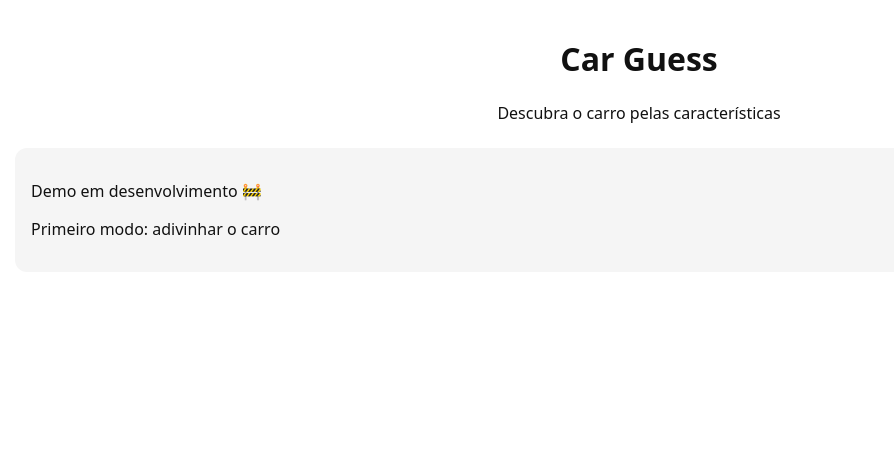
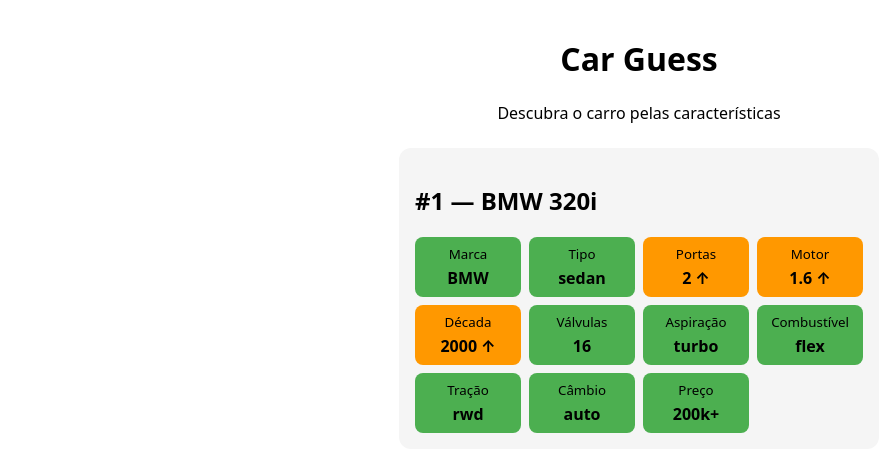
Before and after one commit to Lukezin03/Car-Guess-Demo, a React (Vite) app: page / in a window 1280 px wide. Shown: the top 472 px of the page, without its empty margins (1-895 px from the left). Built offline with nearby package versions, Linux system fonts and the light colour scheme.

Commit message:
adaptação e organização de codigo

```diff
--- a/src/App.jsx
+++ b/src/App.jsx
@@ -1,4 +1,66 @@
+import { cars } from './data/cars'
+
+function compareAttribute(guess, answer, type = 'equal') {
+  if (type === 'equal') {
+    return guess === answer ? 'correct' : 'neutral'
+  }
+
+  if (type === 'number') {
+    if (guess === answer) return 'correct'
+    return guess > answer ? 'down' : 'up'
+  }
+
+  if (type === 'range') {
+    return guess === answer ? 'correct' : 'neutral'
+  }
+
+  return 'neutral'
+}
+
+const ATTRIBUTES = [
+  { key: 'brand', label: 'Marca', type: 'equal' },
+  { key: 'type', label: 'Tipo', type: 'equal' },
+  { key: 'doors', label: 'Portas', type: 'number' },
+  { key: 'engine', label: 'Motor', type: 'number' },
+  { key: 'decade', label: 'Década', type: 'number' },
+  { key: 'valves', label: 'Válvulas', type: 'number' },
+  { key: 'aspiration', label: 'Aspiração', type: 'equal' },
+  { key: 'fuel', label: 'Combustível', type: 'equal' },
+  { key: 'traction', label: 'Tração', type: 'equal' },
+  { key: 'transmission', label: 'Câmbio', type: 'equal' },
+  { key: 'priceRange', label: 'Preço', type: 'range' }
+]
+
 function App() {
+  const answerCar = cars[0]
+
+  const guessedCar = {
+    brand: 'BMW',
+    model: '320i',
+    type: 'sedan',
+    doors: 2,
+    engine: 1.6,
+    decade: 2000,
+    valves: 16,
+    aspiration: 'turbo',
+    fuel: 'flex',
+    traction: 'rwd',
+    transmission: 'auto',
+    priceRange: '200k+'
+  }
+  const results = ATTRIBUTES.map(attr => {
+  const value = guessedCar[attr.key]
+  const answer = answerCar[attr.key]
+
+  return {
+    key: attr.key,
+    label: attr.label,
+    value,
+    result: compareAttribute(value, answer, attr.type)
+  }
+})
+
+
   return (
     <main style={styles.app}>
       <header style={styles.header}>
@@ -6,10 +68,36 @@
         <p>Descubra o carro pelas características</p>
       </header>
 
-      <section style={styles.game}>
-        <p>Demo em desenvolvimento 🚧</p>
-        <p>Primeiro modo: adivinhar o carro</p>
-      </section>
+      <section style={styles.card}>
+  <h2>#1 — {guessedCar.brand} {guessedCar.model}</h2>
+
+  <div style={styles.grid}>
+    {results.map(item => (
+      <div
+        key={item.key}
+        style={{
+          ...styles.cell,
+          backgroundColor:
+            item.result === 'correct'
+              ? '#4caf50'
+              : item.result === 'up' || item.result === 'down'
+              ? '#ff9800'
+              : '#e0e0e0'
+        }}
+      >
+        <small>{item.label}</small>
+
+<strong style={{ display: 'flex', justifyContent: 'center', gap: '4px' }}>
+  {item.value}
+  {item.result === 'up' && <span>↑</span>}
+  {item.result === 'down' && <span>↓</span>}
+</strong>
+
+      </div>
+    ))}
+  </div>
+</section>
+
     </main>
   )
 }
@@ -20,15 +108,34 @@
   app: {
     minHeight: '100vh',
     padding: '16px',
-    fontFamily: 'system-ui, -apple-system, BlinkMacSystemFont'
+    fontFamily: 'system-ui, -apple-system, BlinkMacSystemFont',
+    background: '#ffffff',
+    color: '#000000'
   },
   header: {
     textAlign: 'center',
     marginBottom: '24px'
   },
-  game: {
+  card: {
     background: '#f5f5f5',
     borderRadius: '12px',
-    padding: '16px'
+    padding: '16px',
+    maxWidth: '480px',
+    margin: '0 auto'
+  },
+  grid: {
+  display: 'grid',
+  gridTemplateColumns: 'repeat(auto-fit, minmax(90px, 1fr))',
+  gap: '8px',
+  marginTop: '16px'
+  },
+  cell: {
+    padding: '8px',
+    borderRadius: '8px',
+    textAlign: 'center',
+    color: '#000',
+    display: 'flex',
+    flexDirection: 'column',
+    gap: '4px'
   }
 }
--- /dev/null
+++ b/src/data/cars.js
@@ -0,0 +1,18 @@
+export const cars = [
+  {
+    id: 'bmw-320i',
+    brand: 'BMW',
+    model: '320i',
+
+    type: 'sedan',          // sedan | hatch | suv | coupe | wagon
+    doors: 4,               // número
+    engine: 2.0,             // litros
+    decade: 2010,            // 2010 = 2010s
+    valves: 16,
+    aspiration: 'turbo',     // aspirated | turbo | supercharged | electric
+    fuel: 'flex',            // gas | flex | diesel | hybrid | electric
+    traction: 'rwd',         // fwd | rwd | awd
+    transmission: 'auto',    // manual | auto | cvt
+    priceRange: '200k+',     // <50k | 50k-100k | 100k-200k | 200k+
+  }
+]
```
